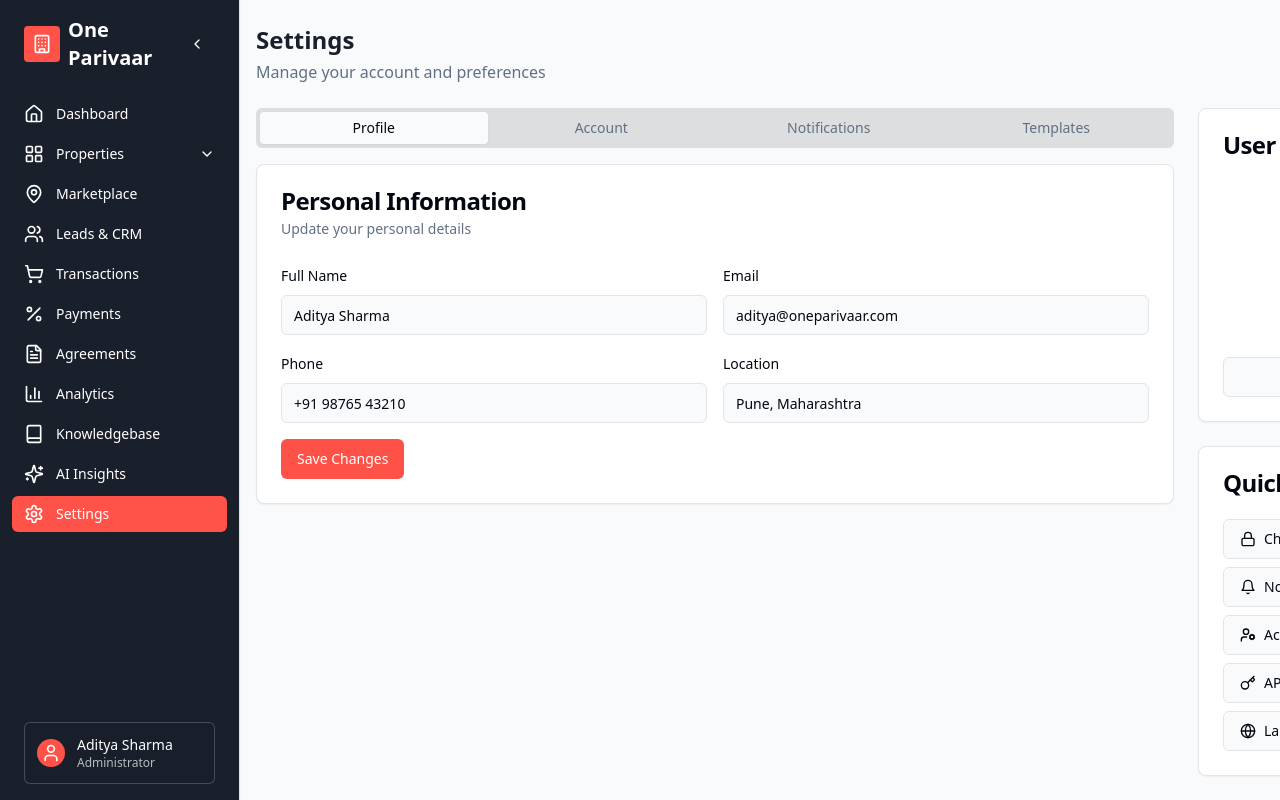
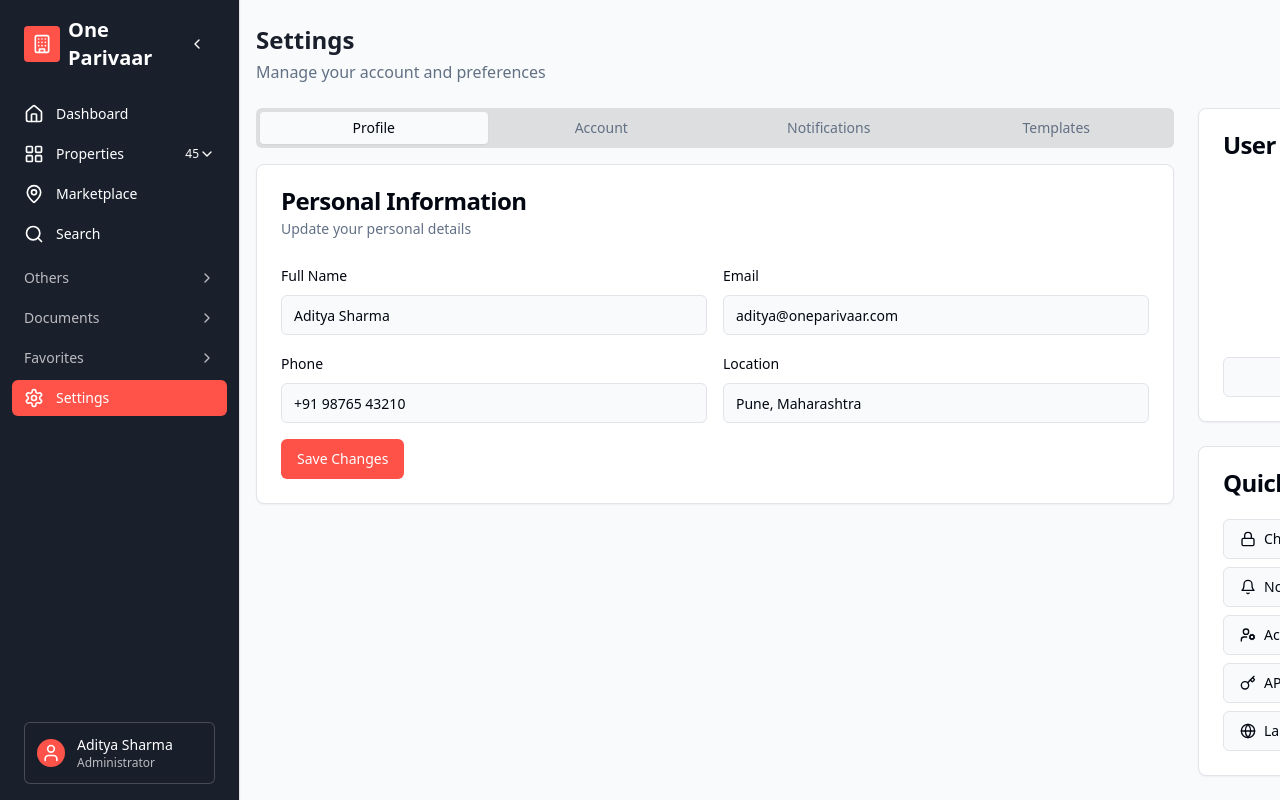
Before and after one commit to rosh100yx/homeflow-nexus-platform, a React (Vite) app: page /settings in a window 1280 px wide. Shown: the top 800 px of the page. Built offline with nearby package versions, Linux system fonts and the light colour scheme.

Commit message:
Fix: Sidebar issues
Fixes sidebar display and functionality issues.

```diff
--- a/src/components/ui/Navbar.tsx
+++ b/src/components/ui/Navbar.tsx
@@ -6,15 +6,18 @@ import {
   Book,
   Building,
   ChevronDown,
+  ChevronRight,
   FileText,
   Home,
   LayoutGrid,
   MapPin,
   Menu,
   Percent,
+  Search,
   Settings,
   ShoppingCart,
   Sparkles,
+  Star,
   User,
   Users,
   X
@@ -32,16 +35,32 @@ type NavItem = {
   label: string;
   href: string;
   icon: React.ReactNode;
-  subItems?: { label: string; href: string }[];
+  badge?: number;
+  subItems?: { label: string; href: string; badge?: number }[];
+};
+
+type NavGroup = {
+  title?: string;
+  items: NavItem[];
+  collapsible?: boolean;
 };
 
 export const Navbar: React.FC = () => {
   const [showMobileMenu, setShowMobileMenu] = useState(false);
   const [isCollapsed, setIsCollapsed] = useState(false);
+  const [openGroups, setOpenGroups] = useState<Record<string, boolean>>({
+    'main': true,
+    'others': false,
+    'documents': false,
+    'favorites': false
+  });
   const location = useLocation();
   const { toast } = useToast();
 
-  const navItems: NavItem[] = [
+  const navGroups: NavGroup[] = [
+    {
+      title: undefined,
+      items: [
         {
           label: "Dashboard",
           href: "/dashboard",
@@ -51,6 +70,7 @@ export const Navbar: React.FC = () => {
           label: "Properties",
           href: "/properties",
           icon: <LayoutGrid className="h-5 w-5" />,
+          badge: 45,
           subItems: [
             { label: "My Properties", href: "/properties?filter=my" },
             { label: "Featured", href: "/properties?filter=featured" }
@@ -62,25 +82,49 @@ export const Navbar: React.FC = () => {
           icon: <MapPin className="h-5 w-5" />,
         },
         {
+          label: "Search",
+          href: "/search",
+          icon: <Search className="h-5 w-5" />,
+        }
+      ]
+    },
+    {
+      title: "Others",
+      collapsible: true,
+      items: [
+        {
           label: "Leads & CRM",
           href: "/leads",
           icon: <Users className="h-5 w-5" />,
+          badge: 3,
         },
         {
           label: "Transactions",
           href: "/transactions",
           icon: <ShoppingCart className="h-5 w-5" />,
+        }
+      ]
+    },
+    {
+      title: "Documents",
+      collapsible: true,
+      items: [
+        {
+          label: "Agreements",
+          href: "/agreements",
+          icon: <FileText className="h-5 w-5" />,
         },
         {
           label: "Payments",
           href: "/payments",
           icon: <Percent className="h-5 w-5" />,
         },
+      ]
+    },
     {
-      label: "Agreements",
-      href: "/agreements",
-      icon: <FileText className="h-5 w-5" />,
-    },
+      title: "Favorites",
+      collapsible: true,
+      items: [
         {
           label: "Analytics",
           href: "/analytics",
@@ -96,15 +140,22 @@ export const Navbar: React.FC = () => {
           href: "/ai-insights",
           icon: <Sparkles className="h-5 w-5" />,
         },
+      ]
+    },
+    {
+      title: undefined,
+      items: [
         {
           label: "Settings",
           href: "/settings",
           icon: <Settings className="h-5 w-5" />,
         },
+      ]
+    }
   ];
 
   const isActive = (path: string) => {
-    return location.pathname === path;
+    return location.pathname === path || location.pathname.startsWith(path + "/");
   };
 
   const handleNavigation = (e: React.MouseEvent<HTMLAnchorElement>, path: string) => {
@@ -116,6 +167,89 @@ export const Navbar: React.FC = () => {
         duration: 2000,
       });
     }
+  };
+
+  const toggleGroup = (groupName: string) => {
+    setOpenGroups(prev => ({
+      ...prev,
+      [groupName]: !prev[groupName]
+    }));
+  };
+
+  const renderNavItem = (item: NavItem) => {
+    if (item.subItems) {
+      return (
+        <Collapsible key={item.href} className="w-full">
+          <CollapsibleTrigger className={cn(
+            "flex items-center w-full px-3 py-2 rounded-md text-sm font-medium transition-colors",
+            isCollapsed ? "justify-center" : "",
+            isActive(item.href)
+              ? "bg-[#FF5349] text-white"
+              : "text-white hover:bg-saas-dark/80 hover:text-[#FF5349]"
+          )}>
+            <div className="flex items-center gap-3 flex-1 min-w-0">
+              {item.icon}
+              {!isCollapsed && (
+                <>
+                  <span className="truncate">{item.label}</span>
+                  {item.badge && (
+                    <span className="ml-auto text-xs tabular-nums">{item.badge}</span>
+                  )}
+                </>
+              )}
+            </div>
+            {!isCollapsed && <ChevronDown className="h-4 w-4 shrink-0" />}
+          </CollapsibleTrigger>
+          <CollapsibleContent className={cn(
+            "pl-10 space-y-1 mt-1",
+            isCollapsed && "hidden"
+          )}>
+            {item.subItems.map((subItem) => (
+              <Link
+                key={subItem.href}
+                to={subItem.href}
+                className="flex items-center py-1 text-sm text-white/80 hover:text-[#FF5349]"
+              >
+                <span className="truncate">{subItem.label}</span>
+                {subItem.badge && (
+                  <span className="ml-auto text-xs tabular-nums">{subItem.badge}</span>
+                )}
+              </Link>
+            ))}
+          </CollapsibleContent>
+        </Collapsible>
+      );
+    }
+
+    return (
+      <Link
+        key={item.href}
+        to={item.href}
+        onClick={(e) => handleNavigation(e, item.href)}
+        className={cn(
+          "flex items-center gap-3 px-3 py-2 rounded-md text-sm font-medium transition-colors",
+          isCollapsed ? "justify-center" : "",
+          isActive(item.href)
+            ? "bg-[#FF5349] text-white"
+            : "text-white hover:bg-saas-dark/80 hover:text-[#FF5349]"
+        )}
+      >
+        {item.icon}
+        {!isCollapsed && (
+          <div className="flex-1 min-w-0 flex items-center">
+            <span className="truncate">{item.label}</span>
+            {item.badge && (
+              <span className="ml-auto text-xs tabular-nums">{item.badge}</span>
+            )}
+          </div>
+        )}
+        {isCollapsed && item.badge && (
+          <span className="absolute top-0 right-0 -mt-1 -mr-1 flex h-4 w-4 items-center justify-center rounded-full bg-[#FF5349] text-[10px] font-medium text-white">
+            {item.badge}
+          </span>
+        )}
+      </Link>
+    );
   };
 
   return (
@@ -157,53 +291,32 @@ export const Navbar: React.FC = () => {
         )}
 
         <nav className="flex-1 space-y-1 overflow-y-auto">
-          {navItems.map((item) => (
-            <div key={item.href}>
-              {item.subItems ? (
-                <Collapsible className="w-full">
-                  <CollapsibleTrigger className={cn(
-                    "flex items-center gap-3 w-full px-3 py-2 rounded-md text-sm font-medium transition-colors",
-                    isActive(item.href)
-                      ? "bg-[#FF5349] text-white"
-                      : "text-white hover:bg-saas-dark/80 hover:text-[#FF5349]"
-                  )}>
-                    <div className="flex items-center gap-3 flex-1">
-                      {item.icon}
-                      {!isCollapsed && <span>{item.label}</span>}
+          {navGroups.map((group, groupIndex) => (
+            <div key={groupIndex} className="mb-2">
+              {group.title && !isCollapsed && (
+                <div className="flex items-center px-3 py-2">
+                  {group.collapsible ? (
+                    <button
+                      onClick={() => toggleGroup(group.title || '')}
+                      className="w-full flex items-center justify-between text-white/70 hover:text-white text-sm"
+                    >
+                      {group.title}
+                      {openGroups[group.title || ''] ? (
+                        <ChevronDown className="h-4 w-4" />
+                      ) : (
+                        <ChevronRight className="h-4 w-4" />
+                      )}
+                    </button>
+                  ) : (
+                    <span className="text-white/70 text-sm">{group.title}</span>
+                  )}
                 </div>
-                    {!isCollapsed && <ChevronDown className="h-4 w-4" />}
-                  </CollapsibleTrigger>
-                  <CollapsibleContent className={cn(
-                    "pl-10 space-y-1 mt-1",
-                    isCollapsed && "hidden"
-                  )}>
-                    {item.subItems.map((subItem) => (
-                      <Link
-                        key={subItem.href}
-                        to={subItem.href}
-                        className="flex py-1 text-sm text-white/80 hover:text-[#FF5349]"
-                      >
-                        {subItem.label}
-                      </Link>
-                    ))}
-                  </CollapsibleContent>
-                </Collapsible>
-              ) : (
-                <Link
-                  key={item.href}
-                  to={item.href}
-                  onClick={(e) => handleNavigation(e, item.href)}
-                  className={cn(
-                    "flex items-center gap-3 px-3 py-2 rounded-md text-sm font-medium transition-colors",
-                    isCollapsed ? "justify-center" : "",
-                    isActive(item.href)
-                      ? "bg-[#FF5349] text-white"
-                      : "text-white hover:bg-saas-dark/80 hover:text-[#FF5349]"
               )}
-                >
-                  {item.icon}
-                  {!isCollapsed && <span>{item.label}</span>}
-                </Link>
+
+              {(!group.collapsible || openGroups[group.title || ''] || isCollapsed) && (
+                <div className="space-y-1">
+                  {group.items.map(renderNavItem)}
+                </div>
               )}
             </div>
           ))}
@@ -215,9 +328,9 @@ export const Navbar: React.FC = () => {
               <div className="bg-[#FF5349] text-white p-1 rounded-full">
                 <User className="h-5 w-5" />
               </div>
-              <div>
-                <p className="text-sm font-medium text-white">Aditya Sharma</p>
-                <p className="text-xs text-white/70">Administrator</p>
+              <div className="min-w-0">
+                <p className="text-sm font-medium text-white truncate">Aditya Sharma</p>
+                <p className="text-xs text-white/70 truncate">Administrator</p>
               </div>
             </div>
           </div>
@@ -268,7 +381,31 @@ export const Navbar: React.FC = () => {
             </div>
 
             <nav className="space-y-4 overflow-y-auto">
-              {navItems.map((item) => (
+              {navGroups.map((group, groupIndex) => (
+                <div key={groupIndex} className="mb-4">
+                  {group.title && (
+                    <div className="flex items-center px-3 py-2">
+                      {group.collapsible ? (
+                        <button
+                          onClick={() => toggleGroup(group.title || '')}
+                          className="w-full flex items-center justify-between text-white/70 hover:text-white text-sm"
+                        >
+                          {group.title}
+                          {openGroups[group.title || ''] ? (
+                            <ChevronDown className="h-4 w-4" />
+                          ) : (
+                            <ChevronRight className="h-4 w-4" />
+                          )}
+                        </button>
+                      ) : (
+                        <span className="text-white/70 text-sm">{group.title}</span>
+                      )}
+                    </div>
+                  )}
+
+                  {(!group.collapsible || openGroups[group.title || '']) && (
+                    <div className="space-y-1">
+                      {group.items.map(item => (
                         <div key={item.href}>
                           {item.subItems ? (
                             <Collapsible className="w-full">
@@ -282,7 +419,12 @@ export const Navbar: React.FC = () => {
                                   {item.icon}
                                   <span>{item.label}</span>
                                 </div>
+                                <div className="flex items-center">
+                                  {item.badge && (
+                                    <span className="mr-2 text-xs tabular-nums">{item.badge}</span>
+                                  )}
                                   <ChevronDown className="h-4 w-4" />
+                                </div>
                               </CollapsibleTrigger>
                               <CollapsibleContent className="pl-10 space-y-1 mt-1">
                                 {item.subItems.map((subItem) => (
@@ -290,31 +432,42 @@ export const Navbar: React.FC = () => {
                                     key={subItem.href}
                                     to={subItem.href}
                                     onClick={() => setShowMobileMenu(false)}
-                            className="flex py-1 text-sm text-white/80 hover:text-[#FF5349]"
+                                    className="flex items-center py-1 text-sm text-white/80 hover:text-[#FF5349]"
                                   >
-                            {subItem.label}
+                                    <span>{subItem.label}</span>
+                                    {subItem.badge && (
+                                      <span className="ml-auto text-xs tabular-nums">{subItem.badge}</span>
+                                    )}
                                   </Link>
                                 ))}
                               </CollapsibleContent>
                             </Collapsible>
                           ) : (
                             <Link
-                      key={item.href}
                               to={item.href}
                               onClick={(e) => {
                                 handleNavigation(e, item.href);
                                 setShowMobileMenu(false);
                               }}
                               className={cn(
-                        "flex items-center gap-3 px-3 py-2 rounded-md text-sm font-medium",
+                                "flex items-center justify-between px-3 py-2 rounded-md text-sm font-medium",
                                 isActive(item.href)
                                   ? "bg-[#FF5349] text-white"
                                   : "text-white hover:bg-saas-dark/80"
                               )}
                             >
+                              <div className="flex items-center gap-3">
                                 {item.icon}
-                      {item.label}
+                                <span>{item.label}</span>
+                              </div>
+                              {item.badge && (
+                                <span className="text-xs tabular-nums">{item.badge}</span>
+                              )}
                             </Link>
+                          )}
+                        </div>
+                      ))}
+                    </div>
                   )}
                 </div>
               ))}
```
Lines whose indentation alone changed are shown as unchanged.
